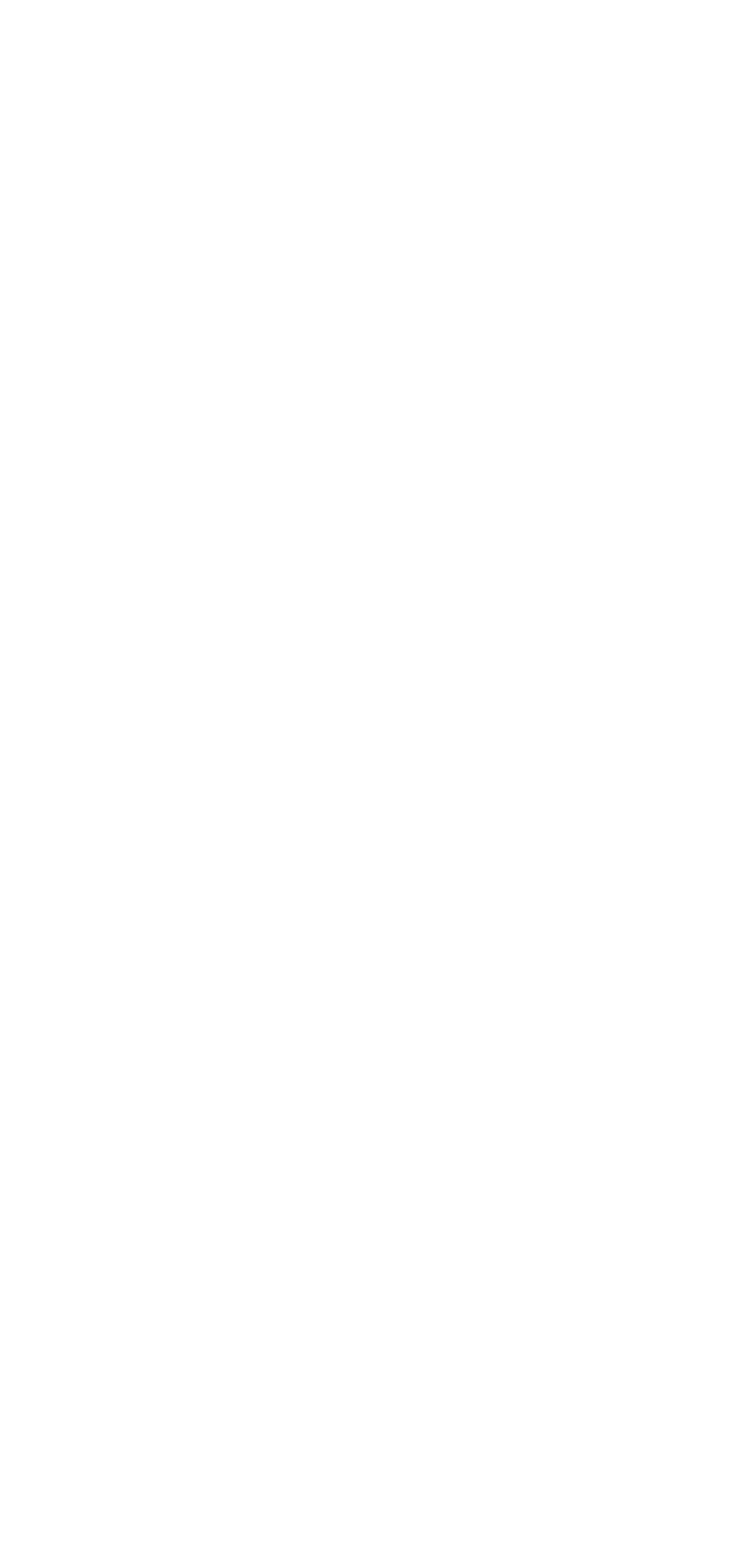
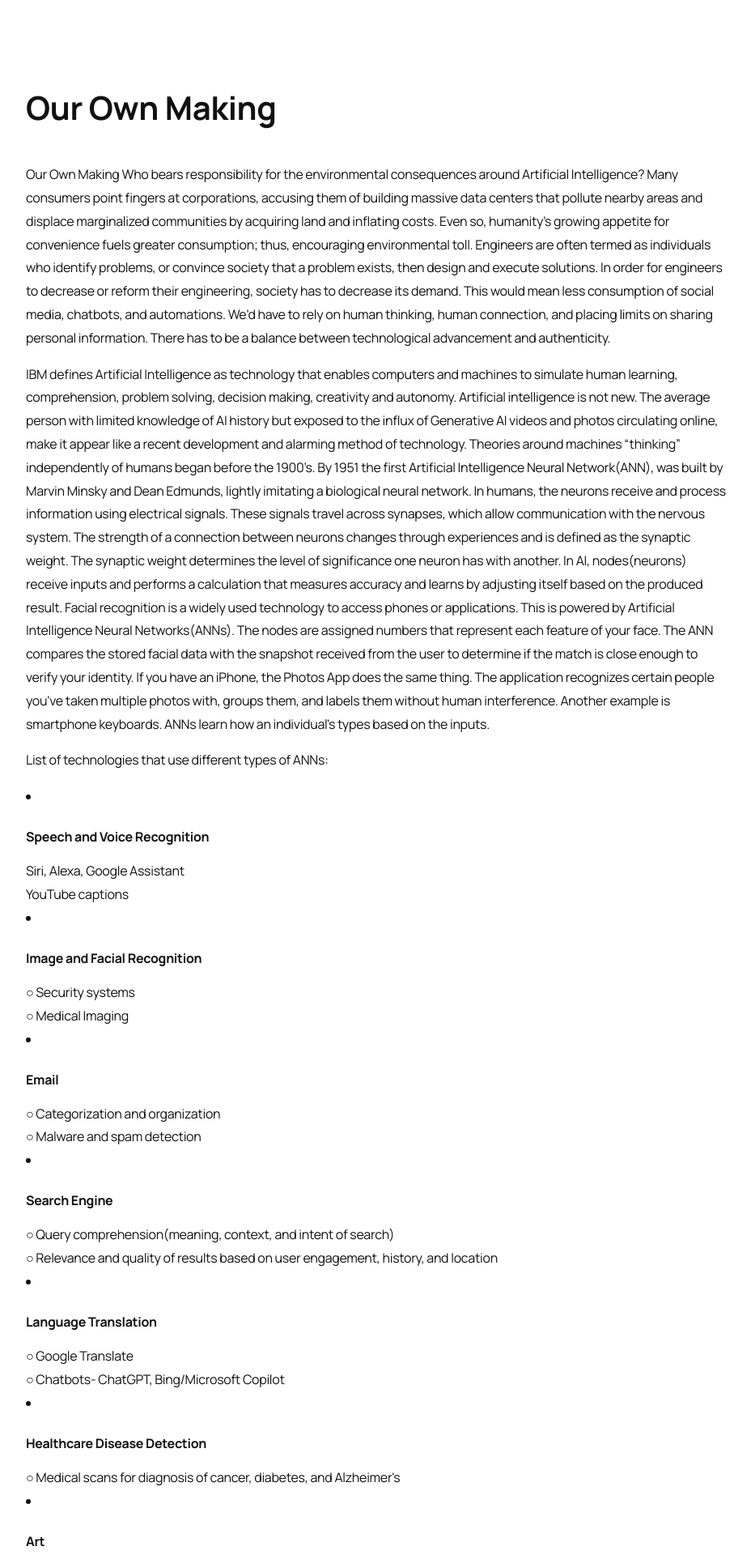
Before and after one commit to JayPendleton/blog, a Next.js app: page /blog/our-own-making in a window 1280 px wide. Before the commit this address had no page. Shown: the top 1920 px of the page at 81% size, without its empty margins (174-1102 px from the left). Before the commit the page ends 800 px from the top, so only its background shows below. Built offline with nearby package versions, Linux system fonts and the light colour scheme.

Commit message:
remade blog code

```diff
--- /dev/null
+++ b/app/blog/blog.css
@@ -0,0 +1,33 @@
+.blog-post {
+  max-width: 900px;
+  margin: 0 auto;
+  padding: 4rem 1rem;
+  line-height: 1.8;
+}
+
+.blog-post h1 {
+  font-size: 2.5rem;
+  margin-bottom: 2rem;
+}
+
+.blog-post h2 {
+  margin-top: 3rem;
+  margin-bottom: 1rem;
+}
+
+.blog-post p {
+  margin-bottom: 1.0rem;
+}
+
+.blog-post ul {
+  margin: 1rem 0 1rem;
+  padding-left: 1.5rem;
+}
+
+.blog-post li {
+  margin-bottom: -0.5rem;
+}
+
+.blog-post hr {
+  margin: 3rem 0;
+}
--- /dev/null
+++ b/app/blog/our-own-making/page.tsx
@@ -0,0 +1,72 @@
+import Link from "next/link";
+import { notFound } from "next/navigation";
+import "../blog.css";
+export default function OurOwnMaking() {
+  return (
+    <article className="blog-post">
+      <h1>Our Own Making</h1>
+
+      <p>
+        Our Own Making
+Who bears responsibility for the environmental consequences around Artificial Intelligence? Many consumers point fingers at corporations, accusing them of building massive data centers that pollute nearby areas and displace marginalized communities by acquiring land and inflating costs. Even so, humanity’s growing appetite for convenience fuels greater consumption; thus, encouraging environmental toll.
+Engineers are often termed as individuals who identify problems, or convince society that a problem exists, then design and execute solutions. In order for engineers to decrease or reform their engineering, society has to decrease its demand. This would mean less consumption of social media, chatbots, and automations. We'd have to rely on human thinking, human connection, and placing limits on sharing personal information. There has to be a balance between technological advancement and authenticity.
+</p>
+
+<p>IBM defines Artificial Intelligence as technology that enables computers and machines to simulate human learning, comprehension, problem solving, decision making, creativity and autonomy. Artificial intelligence is not new. The average person with limited knowledge of AI history but exposed to the influx of Generative AI videos and photos circulating online, make it appear like a recent development and alarming method of technology.
+Theories around machines “thinking” independently of humans began before the 1900’s. By 1951 the first Artificial Intelligence Neural Network(ANN), was built by Marvin Minsky and Dean Edmunds, lightly imitating a biological neural network. In humans, the neurons receive and process information using electrical signals. These signals travel across synapses, which allow communication with the nervous system.
+The strength of a connection between neurons changes through experiences and is defined as the synaptic weight. The synaptic weight determines the level of significance one neuron has with another.  In AI, nodes(neurons) receive inputs and performs a calculation that measures accuracy and learns by adjusting itself based on the produced result.
+Facial recognition is a widely used technology to access phones or applications. This is powered by Artificial Intelligence Neural Networks(ANNs). The nodes are assigned numbers that represent each feature of your face. The ANN compares the stored facial data with the snapshot received from the user to determine if the match is close enough to verify your identity. If you have an iPhone, the Photos App does the same thing. The application recognizes certain people you've taken multiple photos with, groups them, and labels them without human interference. Another example is smartphone keyboards. ANNs learn how an individual's types based on the inputs.
+</p>
+
+<p>List of technologies that use different types of ANNs:</p>
+
+ <li><h4>Speech and Voice Recognition</h4></li>
+
+		 Siri, Alexa, Google Assistant <br/>
+		YouTube captions
+
+	<li><h4> Image and Facial Recognition</h4></li>
+		○ Security systems<br/>
+		○ Medical Imaging
+
+	<li><h4> Email</h4></li>
+		○ Categorization and organization<br/>
+		○ Malware and spam detection
+
+	<li><h4> Search Engine</h4></li>
+		○ Query comprehension(meaning, context, and intent of search)<br/>
+		○ Relevance and quality of results based on user engagement, history, and location
+
+	<li><h4> Language Translation</h4></li>
+		○ Google Translate<br/>
+		○ Chatbots- ChatGPT, Bing/Microsoft Copilot
+
+	<li><h4> Healthcare Disease Detection</h4></li>
+		○ Medical scans for diagnosis of cancer, diabetes, and Alzheimer's<br/>
+	<li><h4> Art</h4></li>
+		○ DALL-E<br/>
+		○ Photoshop (background removal, image enhancement, etc.)<br/>
+		○ ChatGPT and model GPT-5
+
+	<li><h4> Financial </h4></li>
+		○ Bank fraud detection<br/>
+		○ Stock market predictions
+
+	<li><h4> Environmental</h4></li>
+		○ Weather prediction<br/>
+		○ Climate change simulations
+
+
+
+<p>Artificial Intelligence Neural Networks (ANNs) contribution represents a small fragment in the vast landscape of Artificial Intelligence. The broader picture is made up of various models and technologies like Machine Learning, Deep Learning, Natural Language Processing (NLP), and most recent advancements such as Large Language Models (LLMs). These models are often integrated with ANNs to drive innovation and the evolution of intelligent technology. This means enhanced communication, advancing healthcare, tasks are automated, boosting productivity, and ultimately life is more convenient. Yet, that convenience comes at a cost.
+It is difficult to grasp the true impact of AI without AI companies explicitly sharing their electric consumption data. It's not lost that the general public has concerns surrounding the risks of Artificial Intelligence, specifically environmental risks such as high carbons emissions, high water usage, and high electricity usage of AI models.
+Researchers are constantly working on making AI more sustainable by using renewable energy like solar and wind, developing more efficient models, and recycling waste heat. AI can optimize electricity by scaling distribution and reducing waste. It can also support the environment with precision farming like agritech(agriculture and tech) companies providing tools to help farmers effectively manage resources and increase yields by obtaining data from sensors, drones, and satellites.
+Google claims to be carbon free by 2030. Though according to Bloomberg, in 2023 emissions rose 48% at 14.3 million metric tons of CO2 compared to 2019 and in 2024 it only decreased by 12%. With the rising consumption of these technologies, that claim seems far-fetched.
+What are your thoughts?
+</p>
+
+
+      <hr />
+    </article>
+  );
+}
--- a/app/blog/[slug]/page.tsx
+++ b/app/blog/page.tsx
@@ -26,8 +26,11 @@ export default async function EssayPage({
       <p className="article-meta">{item.year}</p>
 
       <article className="article">
-        {item.body.map((paragraph) => (
-          <p key={paragraph}>{paragraph}</p>
+         {item.body
+         .trim()
+         .split("\n")
+         .map((paragraph, index) => (
+          <p key={index}>{paragraph}</p>
         ))}
       </article>
     </main>
--- a/app/data/content.ts
+++ b/app/data/content.ts
@@ -4,35 +4,48 @@ export type ContentItem = {
   year: string;
   section: "blog" | "projects" | "notes";
   description: string;
-  body: string[];
+  body: string;
 };
 
 export const content: ContentItem[] = [
+
+
+ {
+    slug: "our-own-making",
+    title: "Our Own Making",
+    year: "2025",
+    section: "blog",
+    description:
+      "Conversation around environmental risks of Artificial Intelligence.",
+    body:
+'',
+
+  },
+
+
+
   {
     slug: "personal-operating-system",
     title: "Personal Operating System",
     year: "2026",
     section: "blog",
     description:
-      "On building software that decides, prioritizes, and supports execution instead of only tracking information.",
-    body: [
-      "Most productivity tools are passive. They store tasks, routines, and analytics, but they rarely help decide what matters next.",
-      "A personal operating system should make the next move obvious. It should protect attention, surface tradeoffs, and reduce the number of choices required to move forward.",
-      "The best version of this software feels less like a dashboard and more like a quiet operator."
-    ]
+      "Building software that decides, prioritizes, and supports execution instead of only tracking information.",
+    body: `
+      Coming soon
+
+        `,
   },
   {
-    slug: "daily-dashboard",
-    title: "Daily Dashboard",
+    slug: "personal-dashboard",
+    title: "Personal Dashboard",
     year: "2026",
     section: "projects",
     description:
       "A personal command center for tasks, routines, finance, proof uploads, AI insight, and daily reflection.",
-    body: [
-      "Daily Dashboard is a system for turning daily life into visible execution. It brings routines, tasks, finance, and reflection into a single interface.",
-      "The project began as a tracker and is evolving toward an agentic assistant: one that rolls tasks forward, creates daily priorities, and recommends what to do next.",
-      "The long-term goal is to create software that supports discipline without adding friction."
-    ]
+    body: `
+      Coming soon
+       `,
   },
   {
     slug: "proof-album",
@@ -41,11 +54,10 @@ export const content: ContentItem[] = [
     section: "projects",
     description:
       "A memory layer for capturing visible evidence of progress, receipts, work, and personal wins.",
-    body: [
-      "Proof Album is built around a simple idea: progress becomes more powerful when it is visible.",
-      "By attaching proof to tasks, the system creates an archive of effort, not just a list of completed items.",
-      "Over time, this becomes a personal evidence base for reflection and self-trust."
-    ]
+    body: `
+      Coming soon
+
+    `,
   },
   {
     slug: "soft-software",
@@ -53,12 +65,12 @@ export const content: ContentItem[] = [
     year: "2026",
     section: "blog",
     description:
-      "A short note on quiet interfaces, restraint, whitespace, and products that feel calm enough to use every day.",
-    body: [
-      "A calm interface is not an empty interface. It is a system where hierarchy is created through space, proportion, and timing.",
-      "Soft software gives the user room. It does not compete with the work. It frames the work.",
-      "The most useful software often disappears at the exact moment you begin using it."
-    ]
+    "Software",
+      // "A short note on quiet interfaces, restraint, whitespace, and products that feel calm enough to use every day.",
+    body: `
+      Coming soon
+
+    `,
   },
   {
     slug: "agentic-life-systems",
@@ -67,11 +79,9 @@ export const content: ContentItem[] = [
     section: "notes",
     description:
       "Notes on software that forecasts, recommends, adapts, and helps run the day instead of only recording it.",
-    body: [
-      "Agentic software should understand context. It should know when the user is overloaded, when momentum is low, and when a task should be moved.",
-      "The interface is only one layer. The real value is judgment.",
-      "The future of personal software is not more dashboards. It is better delegation."
-    ]
+    body: `
+      Coming soon
+    `,
   }
 ];
 
--- a/app/globals.css
+++ b/app/globals.css
@@ -238,7 +238,7 @@ button {
 
 .article p {
   margin: 0 0 28px;
-  font-size: clamp(20px, 2.25vw, 28px);
+  font-size: clamp(20px, 2.25vw, 16px);
   line-height: 1.35;
   letter-spacing: -0.04em;
   font-weight: 300;
@@ -248,7 +248,7 @@ button {
   margin: 60px 0 18px;
   font-size: clamp(30px, 4vw, 54px);
   line-height: 1;
-  letter-spacing: -0.07em;
+  letter-spacing: -0.05em;
   font-weight: 300;
 }
 
--- a/app/projects/[slug]/page.tsx
+++ b/app/projects/[slug]/page.tsx
@@ -26,7 +26,7 @@ export default async function ProjectPage({
       <p className="article-meta">{item.year}</p>
 
       <article className="article">
-        {item.body.map((paragraph) => (
+        {item.body.split("/n/n").map((paragraph) => (
           <p key={paragraph}>{paragraph}</p>
         ))}
       </article>
```
